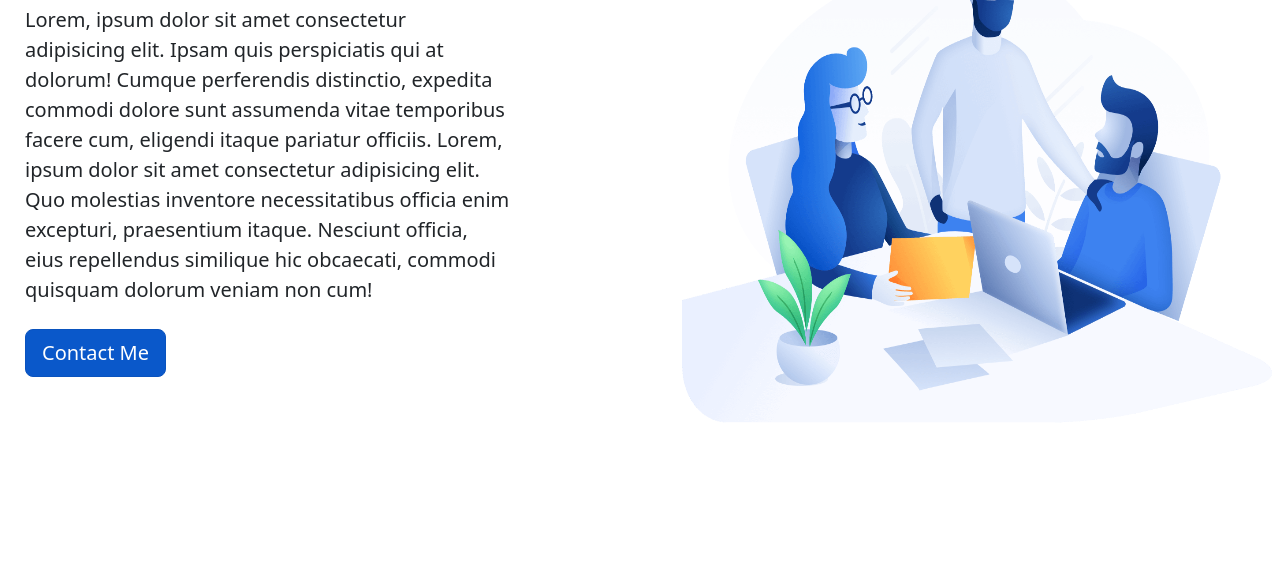
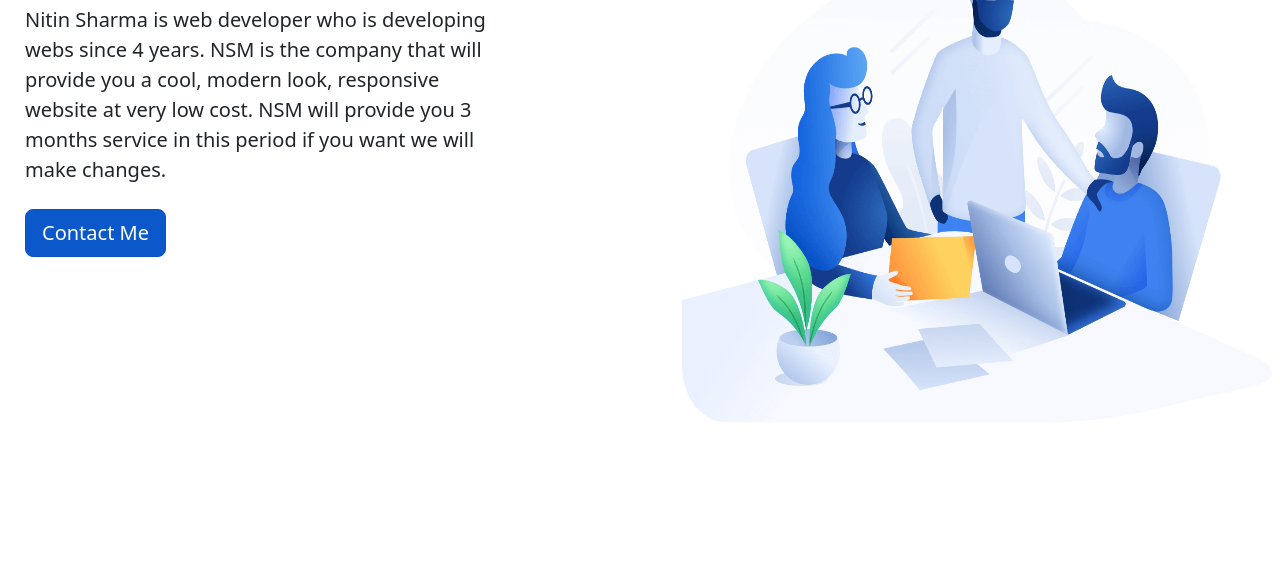
Before and after one commit to nsm-dev/nsm, a plain HTML site: page index.html in a window 1280 px wide. Shown: the part 232-800 px from the top of the page. Drawn offline with nearby package versions, Linux system fonts and the light colour scheme.

Commit message:
Update index.html

```diff
--- a/index.html
+++ b/index.html
@@ -24,7 +24,7 @@
         <div class="main">
             <div class="left">
                 <h1>Programming is passion</h1>
-                <p>Lorem, ipsum dolor sit amet consectetur adipisicing elit. Ipsam quis perspiciatis qui at dolorum! Cumque perferendis distinctio, expedita commodi dolore sunt assumenda vitae temporibus facere cum, eligendi itaque pariatur officiis. Lorem, ipsum dolor sit amet consectetur adipisicing elit. Quo molestias inventore necessitatibus officia enim excepturi, praesentium itaque. Nesciunt officia, eius repellendus similique hic obcaecati, commodi quisquam dolorum veniam non cum!</p>
+                <p>Nitin Sharma is web developer who is developing webs since 4 years. NSM is the company that will provide you a cool, modern look, responsive website at very low cost. NSM will provide you 3 months service in this period if you want we will make changes. </p>
                 <a href="contact.html" class="btn btn-primary btn-lg active" role="button" aria-pressed="true">Contact Me</a>
             </div>
             <div class="right">
```
